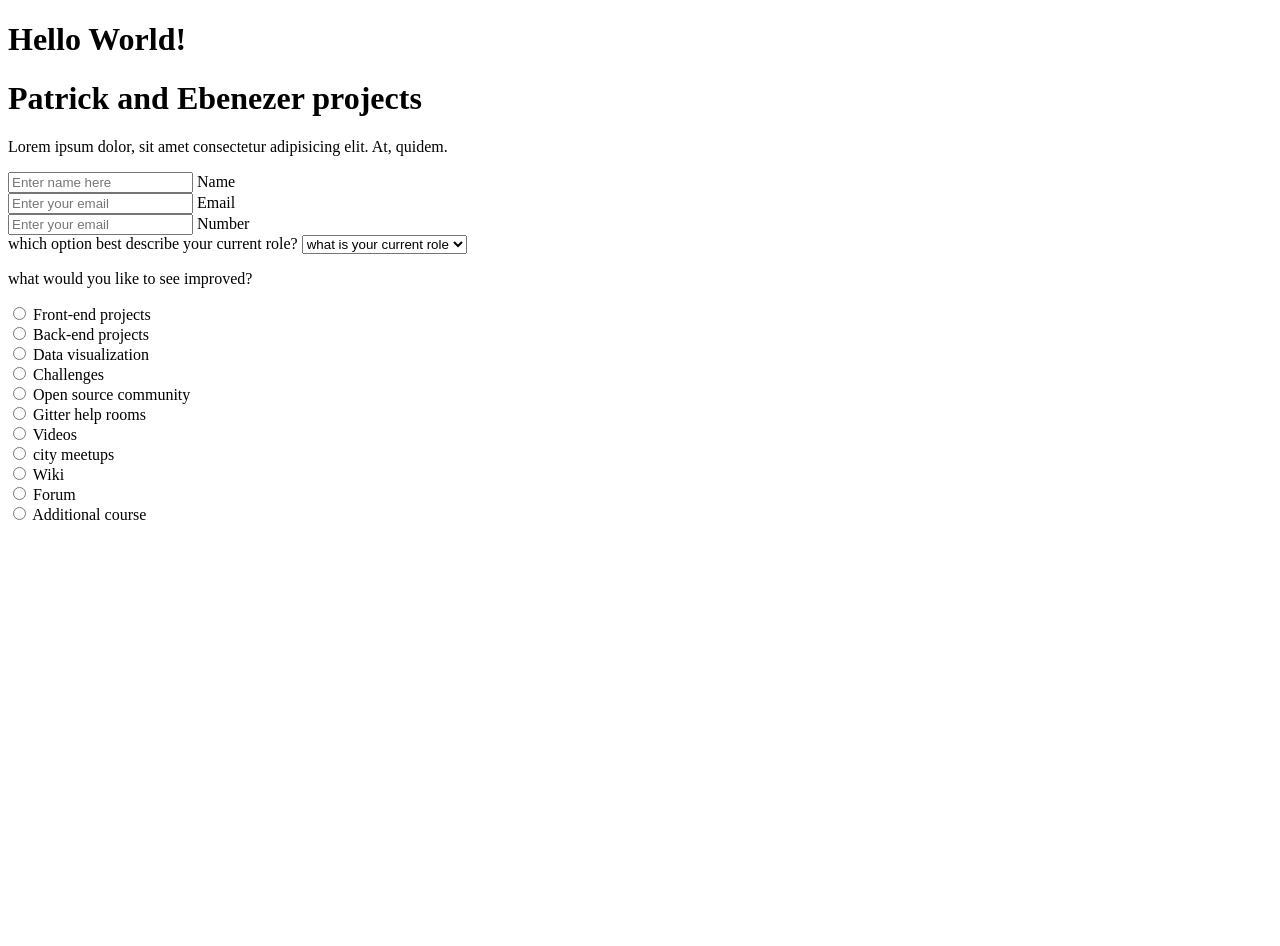
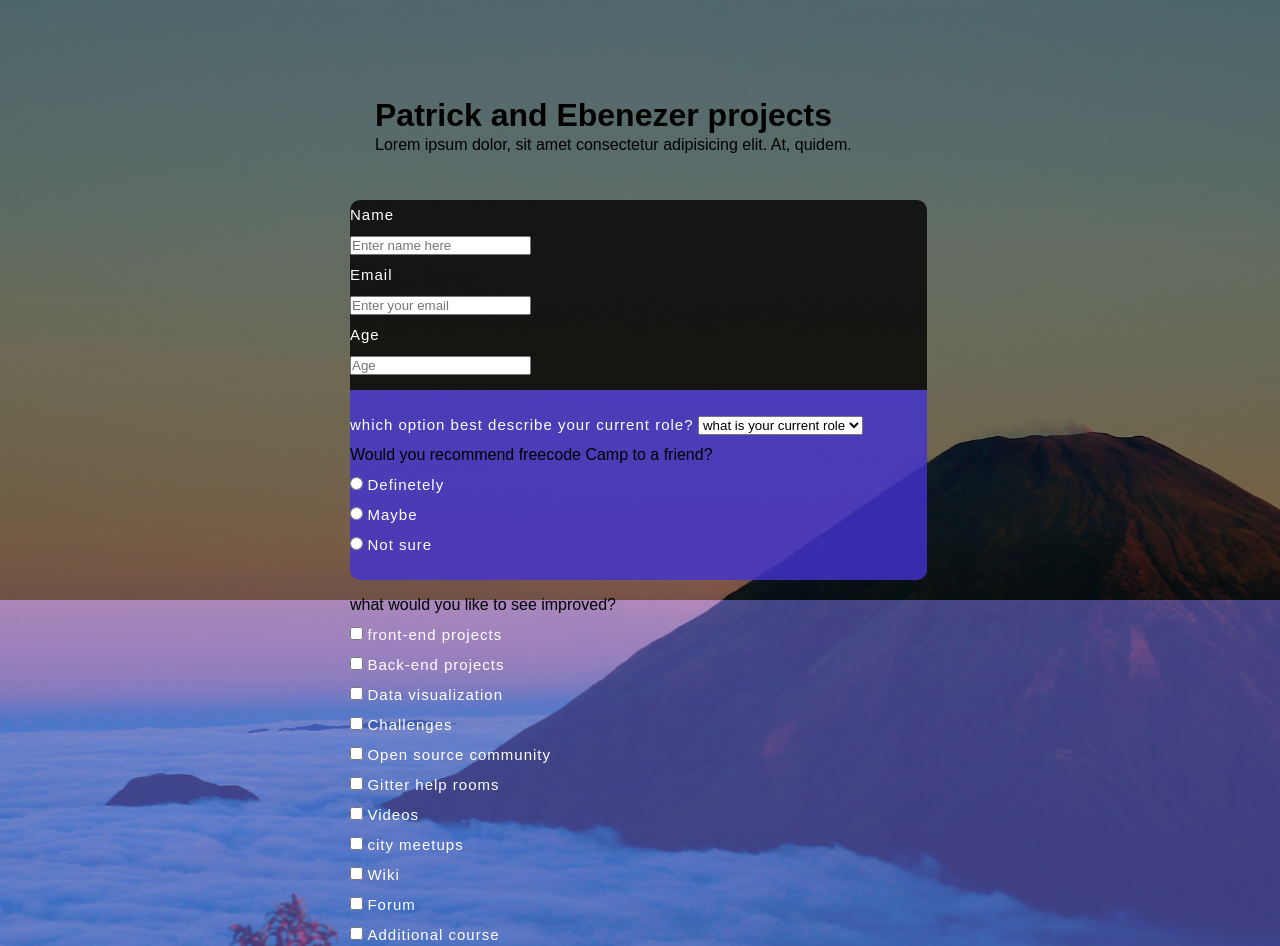
Before and after one commit to Pazzo97/MicroverseHTML-CSS, a plain HTML site: page index.html in a window 1280 px wide. Shown: the top 946 px of the page. Before the commit the page ends 800 px from the top, so only its background shows below. Drawn offline with Linux system fonts and the light colour scheme.

Commit message:
changed some part of html code and CSS by Patrick

```diff
--- a/css/style.css
+++ b/css/style.css
@@ -0,0 +1,63 @@
+* {
+    margin: 0;
+    padding: 0;
+}
+
+.main {
+    width: 100%;
+    background: linear-gradient(to top, rgba(121, 107, 230, 0.5)50%, rgba(0, 0, 0, 0.5)50%), url(../rizki-dwi-yd1wWWilf4o-unsplash.jpg);
+    background-position: center;
+    background-size: cover;
+    height: 150vh;
+}
+
+.head {
+    padding-left: 375px;
+    padding-top: 100px;
+    line-height: 30px;
+    font-size: 16px;
+    font-family: Arial, Helvetica, sans-serif;
+}
+
+
+/* .header {
+    padding-bottom: 10px;
+} */
+
+.form {
+    height: 380px;
+    background: linear-gradient(to top, rgba(66, 50, 209, 0.8)50%, rgba(0, 0, 0, 0.8)50%);
+    position: absolute;
+    top: 200px;
+    left: 350px;
+    border-radius: 10px;
+    /* padding: -50px */
+    /* float: center;
+    background: linear-gradient(to top, rgba(19, 10, 92, 0.5)50%, rgba(0, 0, 0, 0.5)50%);
+    height: fit-content;
+    width: fit-content;
+    float: center; */
+}
+
+.form label {
+    width: 240px;
+    height: 35px;
+    border-top: none;
+    border-right: none;
+    border-left: none;
+    color: #fff;
+    font-size: 15px;
+    letter-spacing: 1px;
+    margin-top: 30px;
+    font-family: sans-serif;
+}
+
+.form input:hover {
+    background: linear-gradient(to top, rgba(66, 50, 209, 0.8)50%, rgba(0, 0, 0, 0.8)50%);
+}
+
+.btn {
+    text-align: center;
+    text-transform: uppercase;
+    background: #087e04;
+}
--- a/index.html
+++ b/index.html
@@ -23,30 +23,31 @@
 
     -->
 
-    <h1>Hello World!</h1>
+    <!-- <h1>Hello World!</h1> -->
 
     <div class="main">
 
         <div class="head">
 
-            <h1 id="title">Patrick and Ebenezer projects</h1>
+            <h1 class="header" id="title">Patrick and Ebenezer projects</h1>
 
             <p id="description"> Lorem ipsum dolor, sit amet consectetur adipisicing elit. At, quidem.</p>
 
-        </div>
+            <br>
 
             <div class="form" id="survey-form">
 
-            <input type="text" id="name" placeholder="Enter name here">
                 <label for="name" id="name-label"> Name </label><br>
+                <input type="text" id="name" placeholder="Enter name here"><br>
 
-            <input type="email" id="email" placeholder="Enter your email">
                 <label for="name" id="email-label"> Email </label><br>
+                <input type="email" id="email" placeholder="Enter your email"><br>
 
-            <input type="number" id="number" placeholder="Enter your email">
-            <label for="name" id="number-label" min="10" max="10"> Number </label><br>
+                <label for="name" id="number-label" min="10" max="90"> Age </label><br>
+                <input type="number" id="number" placeholder="Age"><br>
 
 
+                <br>
                 <label for="pet-select">which option best describe your current role?</label>
 
                 <select id="dropdown">
@@ -60,39 +61,60 @@
 
              </select>
 
+                <br>
+
+                <p>Would you recommend freecode Camp to a friend?</p>
+
+                <input type="radio">
+                <label for="definetly">Definetely</label><br>
+                <input type="radio">
+                <label for="javascript">Maybe</label><br>
+                <input type="radio">
+                <label for="javascript">Not sure</label><br>
+
+                <br>
+
 
                 <p>what would you like to see improved?</p>
 
-            <input type="radio" id="html" name="fav_language" value="HTML">
-            <label for="html">Front-end projects</label><br>
-            <input type="radio" id="html" name="fav_language" value="HTML">
+                <input type="checkbox">
+                <label for="html">front-end projects</label><br>
+                <input type="checkbox">
                 <label for="html">Back-end projects</label><br>
-            <input type="radio" id="css" name="fav_language" value="CSS">
+                <input type="checkbox">
                 <label for="css">Data visualization</label><br>
-            <input type="radio" id="javascript" name="fav_language" value="JavaScript">
+                <input type="checkbox">
                 <label for="javascript">Challenges</label><br>
-            <input type="radio" id="javascript" name="fav_language" value="JavaScript">
+                <input type="checkbox">
                 <label for="javascript">Open source community</label><br>
-            <input type="radio" id="javascript" name="fav_language" value="JavaScript">
+                <input type="checkbox">
                 <label for="javascript">Gitter help rooms</label><br>
-            <input type="radio" id="javascript" name="fav_language" value="JavaScript">
+                <input type="checkbox">
                 <label for="javascript">Videos</label><br>
-            <input type="radio" id="javascript" name="fav_language" value="JavaScript">
+                <input type="checkbox">
                 <label for="javascript">city meetups</label><br>
-            <input type="radio" id="javascript" name="fav_language" value="JavaScript">
+                <input type="checkbox">
                 <label for="javascript">Wiki</label><br>
-            <input type="radio" id="javascript" name="fav_language" value="JavaScript">
+                <input type="checkbox">
                 <label for="javascript">Forum</label><br>
-            <input type="radio" id="javascript" name="fav_language" value="JavaScript">
+                <input type="checkbox">
                 <label for="javascript">Additional course</label><br>
 
+                <br>
 
+                <div class="textArea">
+
+                    <p>Any comment or suggestion</p>
+
+                    <textarea rows="9" cols="70" class="txtArea" placeholder="Enter your comment here"></textarea> </textarea>
 
                 </div>
 
+                <button class="btn">Submit</button>
 
+            </div>
 
-
+        </div>
 
     </div>
 
```
Also changed, not shown: rizki-dwi-yd1wWWilf4o-unsplash.jpg (added). Lines whose indentation alone changed are shown as unchanged.
